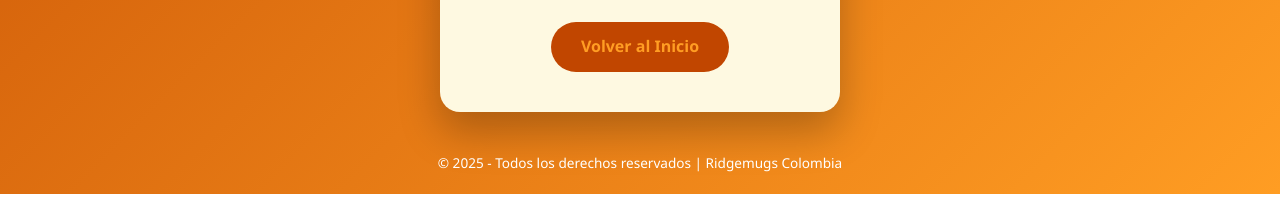
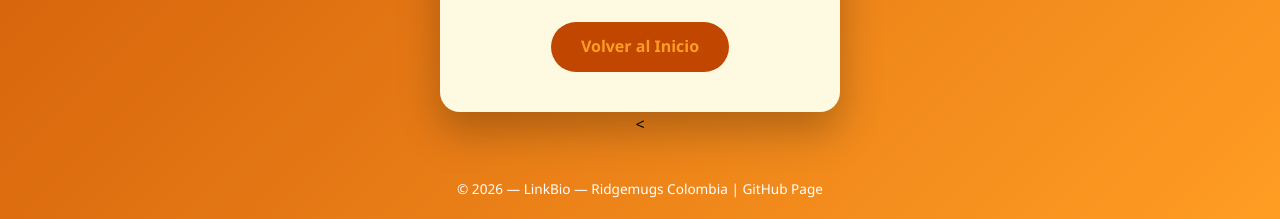
Before and after one commit to BetoAcostaDev/Link_Bio_RidgemugsColombia, a plain HTML site: page instagram.html in a window 1280 px wide. Shown: the part 860-1079 px from the top of the page. Before the commit the page ends 1054 px from the top, so only its background shows below. Drawn offline with Linux system fonts and the light colour scheme.

Commit message:
Update instagram.html

```diff
--- a/instagram.html
+++ b/instagram.html
@@ -32,8 +32,31 @@
     <a href="index.html" class="back-button">Volver al Inicio</a>
   </div>
 </body>
-<footer>
-    © 2025 - Todos los derechos reservados | Ridgemugs Colombia
-</footer>
+<<!-- Footer -->
+    <footer class="footer">
+    <div class="container">
+        <!-- Imagen con clase para estilos específicos -->
+
+        <div class="footer-copyright">
+            <span>©</span>
+            <span id="currentYear"></span>
+            <span>—</span>
+            <span>LinkBio</span>
+            <span>—</span>
+            <span>Ridgemugs Colombia</span>
+            <span>|</span>
+            <span>GitHub Page</span>
+        </div>
+    </div>
+</footer><!-- <img src="assets/MARIOACOSTA.png" alt="Mario Acosta Logo" class="footer-imagen"> -->
+
+    <script src="js/script.js"></script>
+    <!-- Script para actualizar el año automáticamente -->
+<script>
+    (function() {
+        const yearSpan = document.getElementById('currentYear');
+        if (yearSpan) yearSpan.innerText = new Date().getFullYear();
+    })();
+</script>
 
 </html>
```
